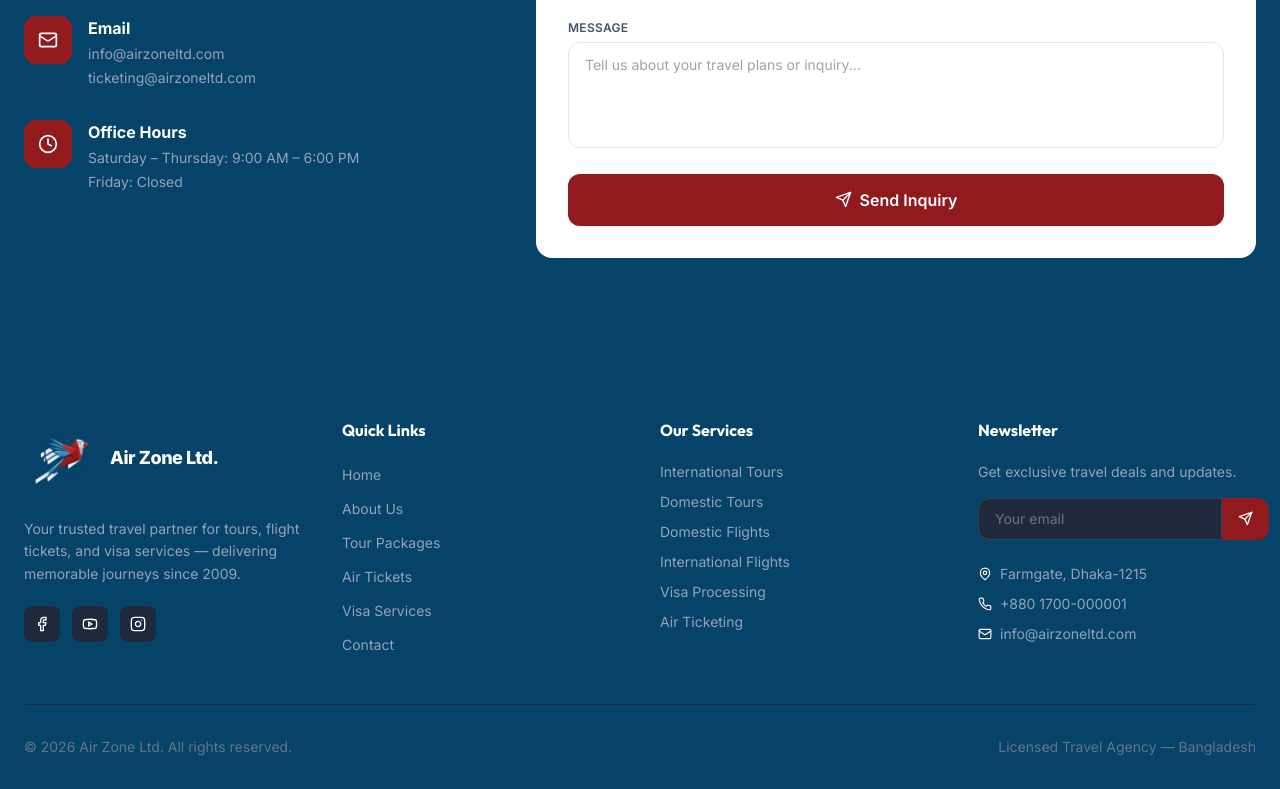
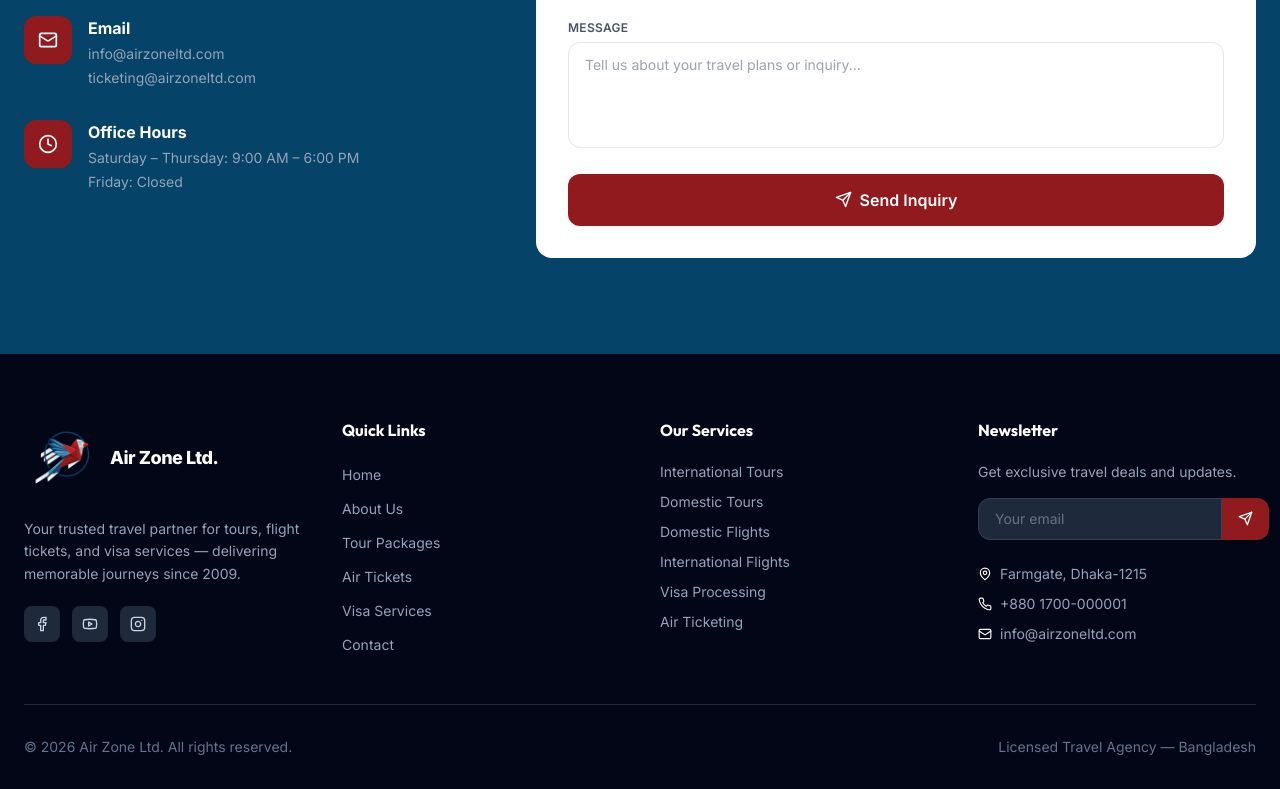
Before and after one commit to Nasarul/Air-Zone-Ltd, a React (Vite) app: page / in a window 1280 px wide. Shown: the part 9678-10467 px from the top of the page. Built offline with nearby package versions, Linux system fonts and the light colour scheme; no server answers.

Commit message:
font colour change

```diff
--- a/src/components/Footer.tsx
+++ b/src/components/Footer.tsx
@@ -33,7 +33,7 @@ export default function Footer() {
   };
 
   return (
-    <footer className="bg-secondary text-white">
+    <footer className="bg-slate-950 text-slate-300">
       <div className="max-w-7xl mx-auto px-6 pt-16 pb-8">
         <div className="grid md:grid-cols-2 lg:grid-cols-4 gap-10 mb-12">
 
```
